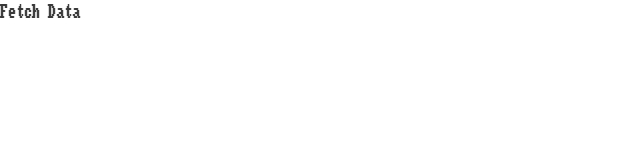
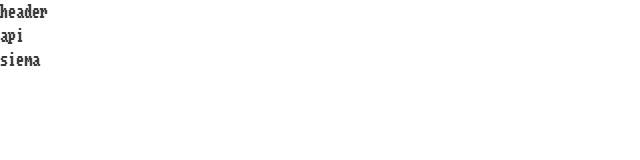
Before and after one commit to Prispajer/rigba-game-store, a Next.js app: page /api in a window 1280 px wide. Shown: the top 160 px of the page, without its empty margins (0-640 px from the left). Built offline with nearby package versions, Linux system fonts and the light colour scheme.

Commit message:
Successfully connected to the data base

```diff
--- /dev/null
+++ b/src/app/(auth)/layout.tsx
@@ -0,0 +1,13 @@
+import { workbench } from "../../utils/fonts";
+
+export default function AuthLayout({
+  children,
+}: {
+  children: React.ReactNode;
+}) {
+  return (
+    <html lang="en">
+      <body className={workbench.className}>{children}</body>
+    </html>
+  );
+}
--- /dev/null
+++ b/src/app/(auth)/loading.tsx
@@ -0,0 +1,3 @@
+export default function Loading() {
+  return <h1>Loading</h1>;
+}
--- a/src/app/(auth)/login/page.tsx
+++ b/src/app/(auth)/login/page.tsx
@@ -1,3 +1,4 @@
 export default function Login() {
+
   return <div>siema</div>;
 }
--- a/src/app/(pages)/api/page.tsx
+++ /dev/null
@@ -1,30 +0,0 @@
-"use client";
-import { useState } from "react";
-
-interface ResponseData {
-  message: string;
-}
-
-export default function Api() {
-  const [responseData, setResponseData] = useState<string | null>(null);
-
-  async function fetchData() {
-    try {
-      const response = await fetch("/api/hello");
-      if (!response.ok) {
-        throw new Error("Network response was not ok");
-      }
-      const data: ResponseData = await response.json();
-      setResponseData(data.message);
-    } catch (error) {
-      console.error("Error fetching data:", error);
-    }
-  }
-
-  return (
-    <div>
-      <button onClick={fetchData}>Fetch Data</button>
-      {responseData && <p>{responseData}</p>}
-    </div>
-  );
-}
--- a/src/components/Interface/General/Header.tsx
+++ b/src/components/Interface/General/Header.tsx
@@ -1,10 +1,19 @@
+"use client";
+
 import Image from "next/image";
 import Link from "next/link";
 import { FaRegHeart } from "react-icons/fa";
 import { FaShoppingCart } from "react-icons/fa";
 import { FaSearch } from "react-icons/fa";
+// import { useRouter } from "next/navigation";
 
 export default function Header() {
+  // const router = useRouter();
+
+  // const handleClick = () => {
+  //   router.push("/login");
+  // };
+
   return (
     <header className="bg-[#296CA6]">
       <div className="flex items-center max-w-[1240px] w-full mx-auto py-2">
@@ -34,16 +43,16 @@
           <FaRegHeart className="nav-icon" size={"40px"}></FaRegHeart>
           <FaShoppingCart className="nav-icon" size={"40px"}></FaShoppingCart>
           <div className="cursor-pointer flex items-center hover:text-[#BF6597] text-[white]">
-            <a className="nav-link" href="/">
+            <Link href="/login" className="nav-link">
               Zaloguj
-            </a>
+            </Link>
           </div>
 
           <span className="text-white">|</span>
           <div className="cursor-pointer flex items-center hover:text-[#BF6597] text-[white]">
-            <a className="nav-link" href="/">
+            <Link href="/register" className="nav-link">
               Zarejestruj
-            </a>
+            </Link>
           </div>
         </div>
       </div>
--- a/tsconfig.json
+++ b/tsconfig.json
@@ -26,7 +26,8 @@
     "**/*.ts",
     "**/*.tsx",
     ".next/types/**/*.ts",
-    "src/app/(pages)/api/hello.js"
+    "src/app/(pages)/api/hello.js",
+    "src/data/database.js"
   ],
   "exclude": ["node_modules"]
 }
```
